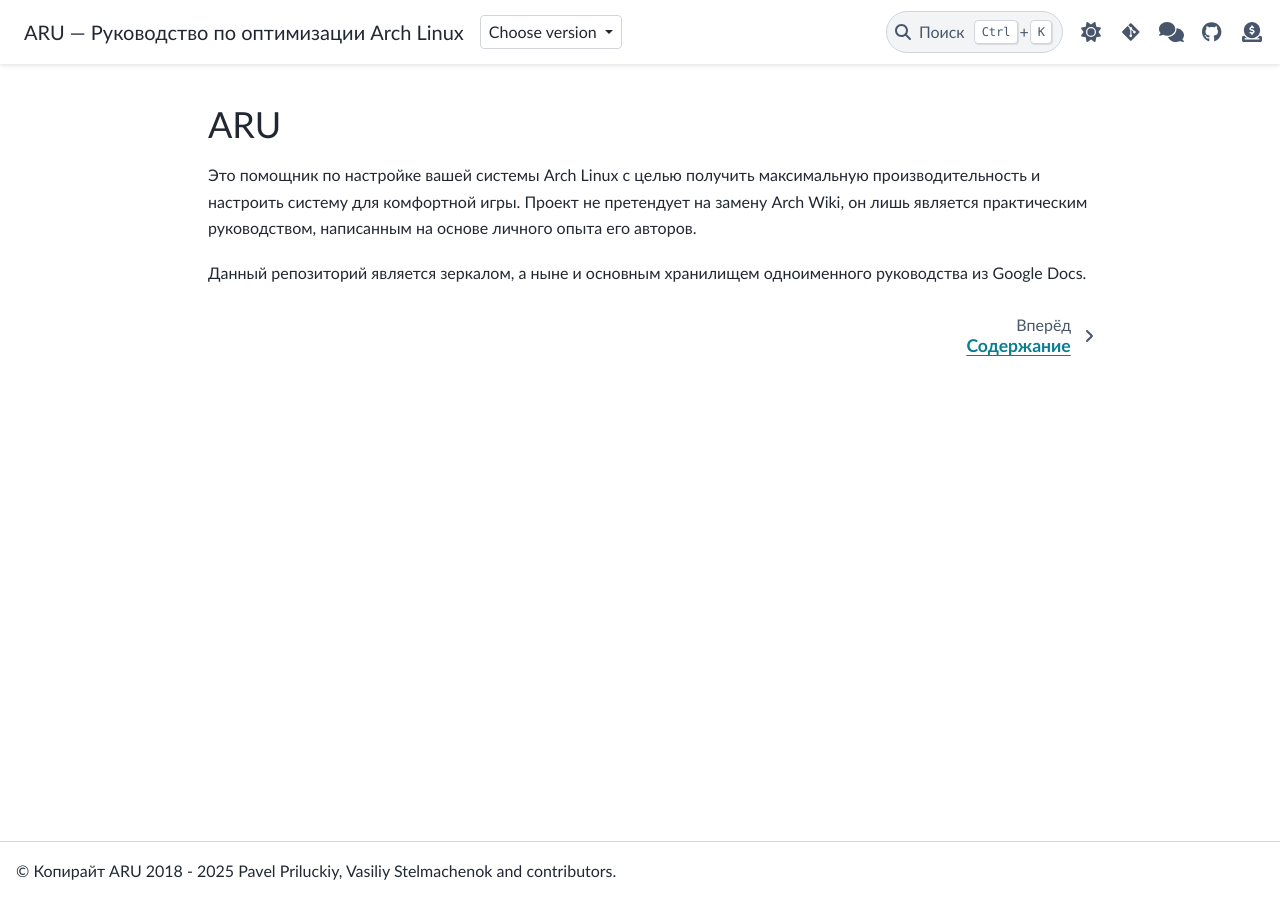
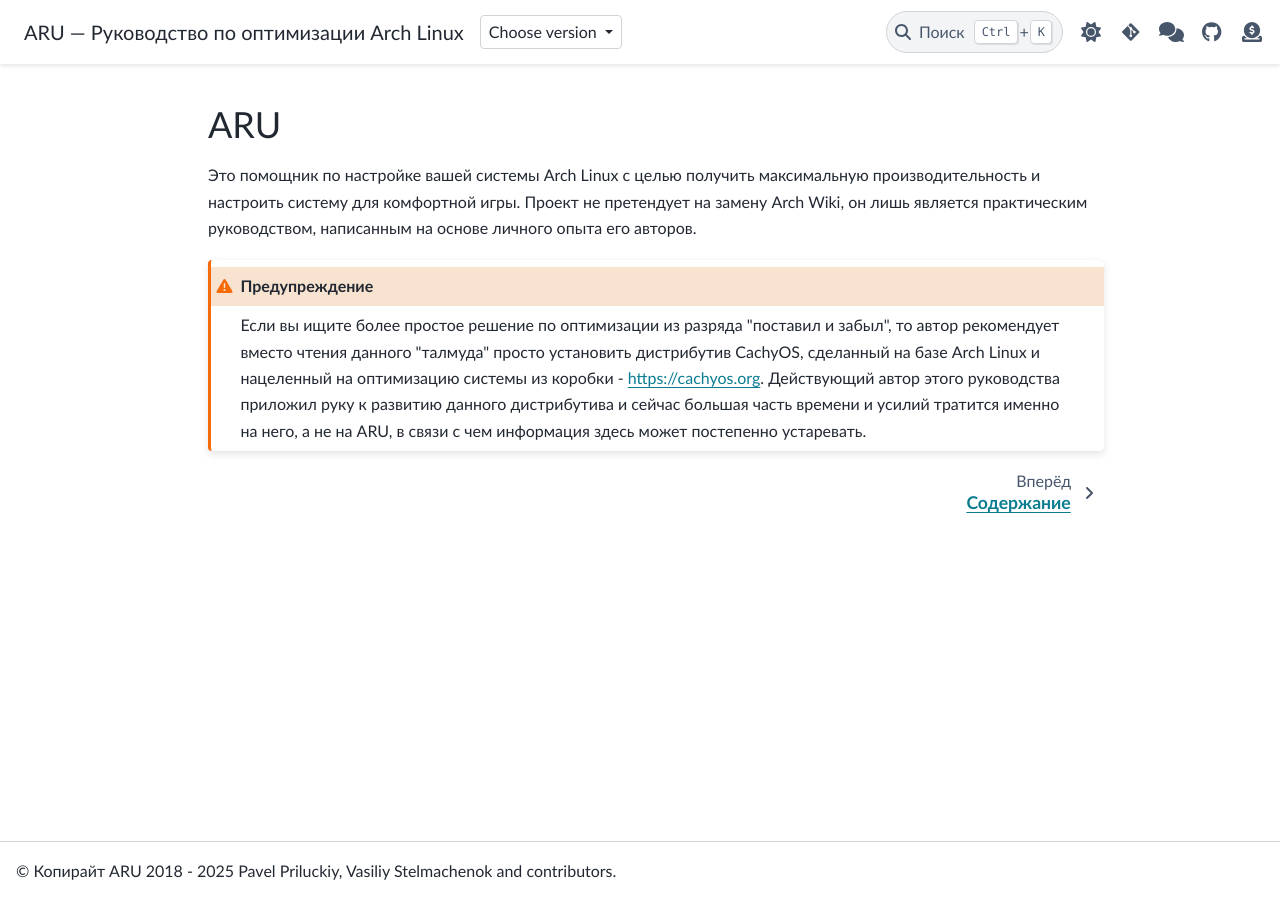
Before and after one commit to ventureoo/ARU, a Sphinx documentation site: the page built from docs/index.rst, in a window 1280 px wide. Built offline with Sphinx 7.4.7 and the PyData theme 0.15.4, drawn with Linux system fonts in a browser that asks for light colours.

Commit message:
Remove mention of Google Docs & add CachyOS as sucessor
Signed-off-by: Vasiliy Stelmachenok <ventureo@cachyos.org>

```diff
--- a/docs/index.rst
+++ b/docs/index.rst
@@ -14,8 +14,14 @@
 не претендует на замену Arch Wiki, он лишь является практическим руководством,
 написанным на основе личного опыта его авторов.
 
-Данный репозиторий является зеркалом, а ныне и основным хранилищем одноименного
-руководства из Google Docs.
+.. warning:: Если вы ищите более простое решение по оптимизации из разряда
+   "поставил и забыл", то автор рекомендует вместо чтения данного "талмуда"
+   просто установить дистрибутив CachyOS, сделанный на базе Arch Linux и
+   нацеленный на оптимизацию системы из коробки - https://cachyos.org.
+   Действующий автор этого руководства приложил руку к развитию данного
+   дистрибутива и сейчас большая часть времени и усилий тратится именно на
+   него, а не на ARU, в связи с чем информация здесь может постепенно
+   устаревать.
 
 .. toctree::
    :maxdepth: 5
```
